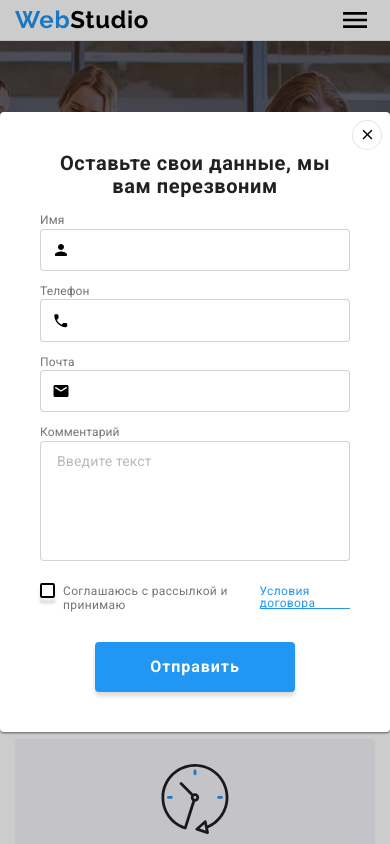
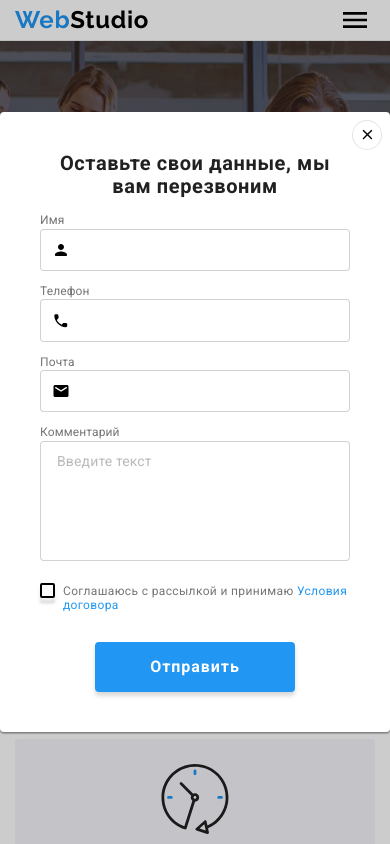
Before and after one commit to TetianaSosiedka/goit-markup-hw-08, a plain HTML site: page index.html in a window 390 px wide. Both pictures are taken after a click on the button "Заказать услугу". Shown: the top 844 px of the page. Drawn offline with nearby package versions, Linux system fonts and the light colour scheme.

Commit message:
коррекция модалки

```diff
--- a/index.html
+++ b/index.html
@@ -561,7 +561,7 @@
                 <use href="./images/icons.svg#icon-check"></use>
               </svg>
             </span>
-            Соглашаюсь с рассылкой и принимаю &nbsp;<a class="contact-form__link-agree link" href="#">Условия договора</a>
+            <p>Соглашаюсь с рассылкой и принимаю <a class="contact-form__link-agree link" href="#">Условия договора</a></p>
           </label>
           <button class="button button--bold-font contact-form__button" type="submit">Отправить</button>
         </form>
--- a/js/modal.js
+++ b/js/modal.js
@@ -9,6 +9,7 @@
   refs.closeModalBtn.addEventListener('click', toggleModal);
 
   function toggleModal() {
+    document.body.classList.toggle('modal-open');
     refs.modal.classList.toggle('is-hidden');
   }
 })();
```
